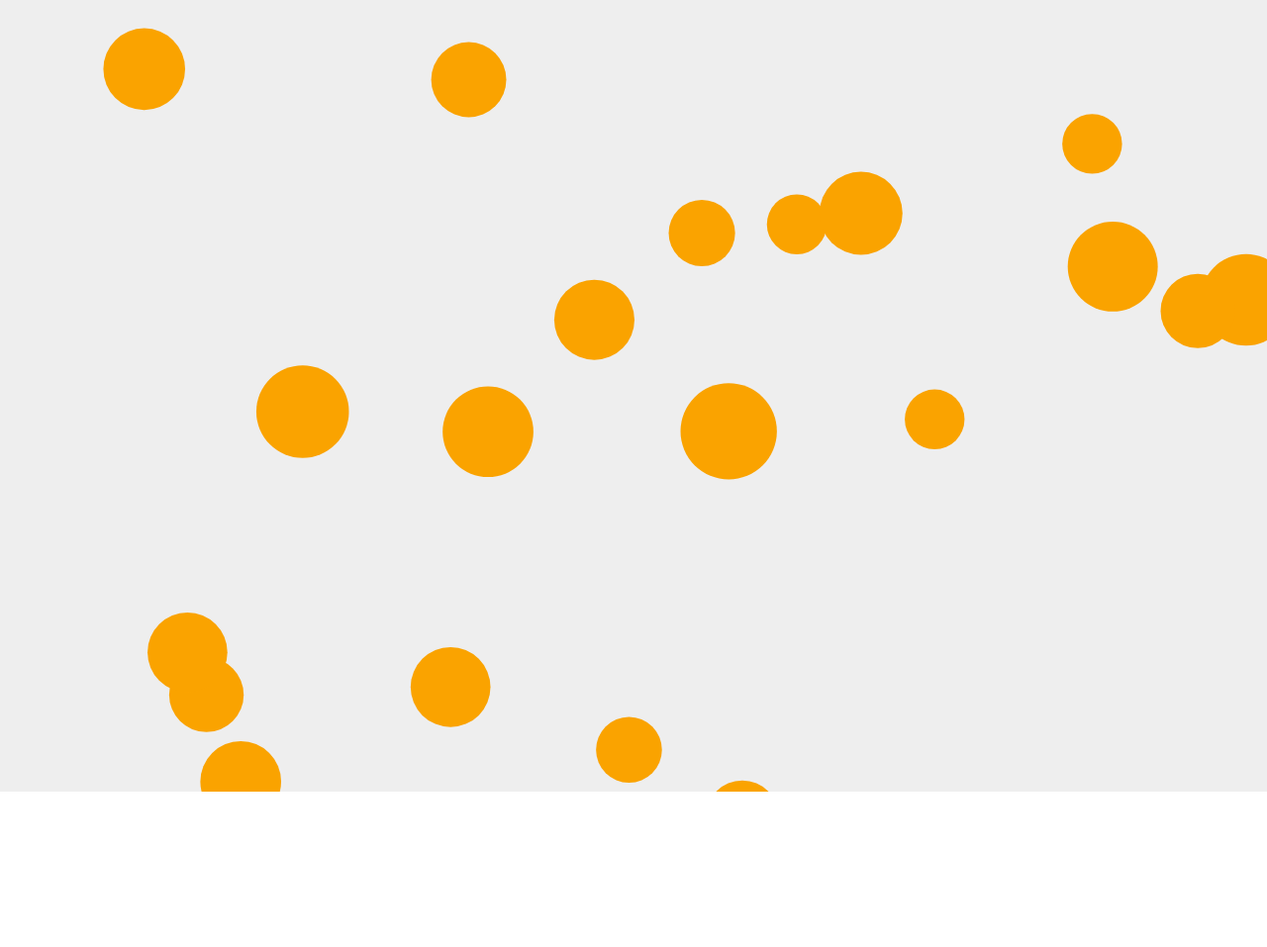
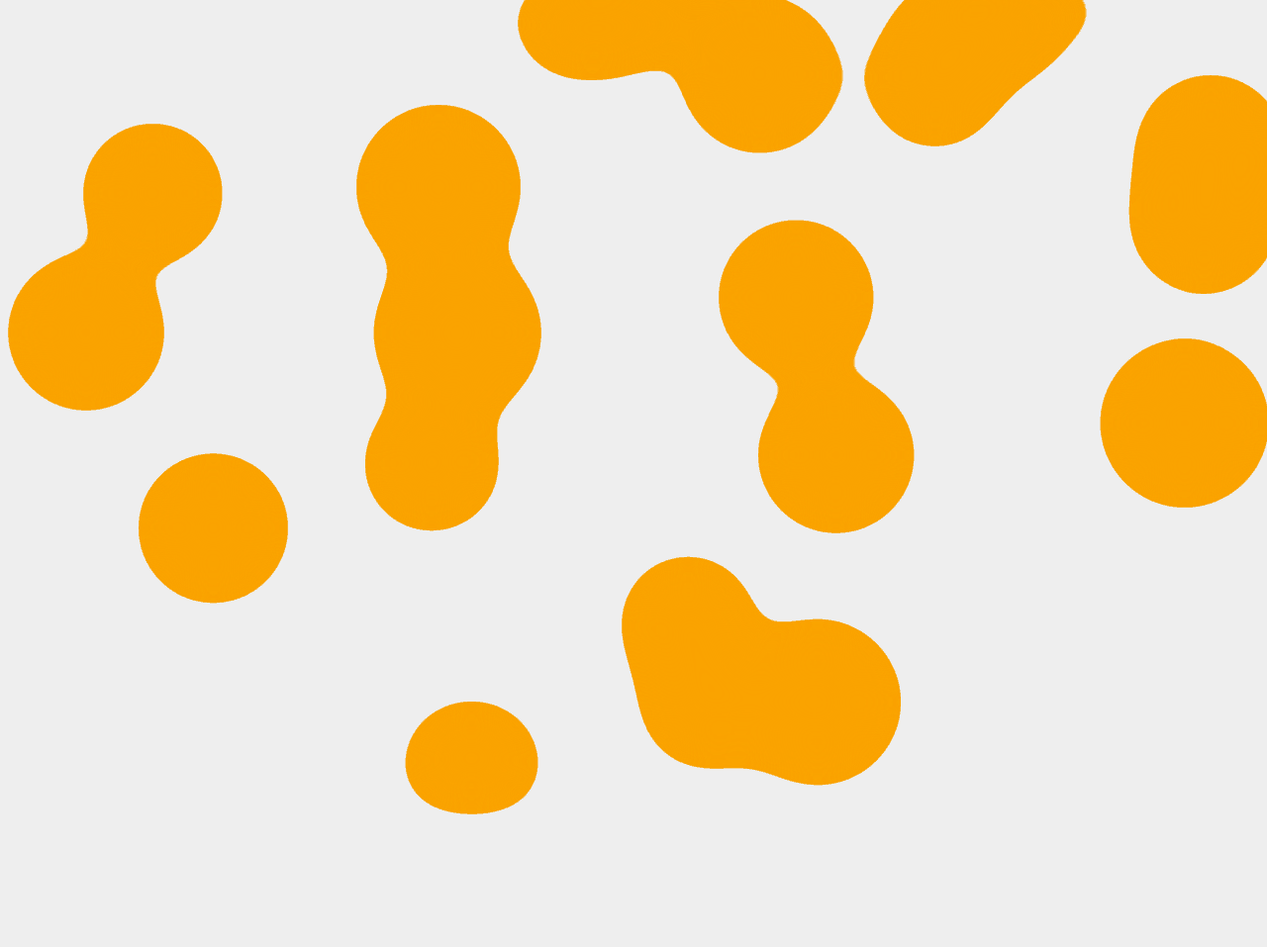
Before and after one commit to kfbkhw/canvas, a website built with Vite: page particles/index.html in a window 1280 px wide. Shown: the whole page at 99% size. Before the commit the page ends 804 px from the top, so only its background shows below. Built offline with nearby package versions, Linux system fonts and the light colour scheme.

Commit message:
finish particle project

```diff
--- a/particles/index.html
+++ b/particles/index.html
@@ -7,6 +7,22 @@
     </head>
     <body>
         <canvas id="canvas"></canvas>
+        <svg>
+            <defs>
+                <filter id="filter">
+                    <feGaussianBlur
+                        in="SourceGraphic"
+                        stdDeviation="30"
+                        result="blur"
+                    />
+                    <feColorMatrix
+                        in="blur"
+                        mode="matrix"
+                        values="1 0 0 0 0  0 1 0 0 0  0 0 1 0 0  0 0 0 100 -20"
+                    />
+                </filter>
+            </defs>
+        </svg>
         <script type="module" src="./src/app.ts"></script>
     </body>
 </html>
--- a/particles/src/animate.ts
+++ /dev/null
@@ -1,17 +0,0 @@
-import { Particle } from './particle';
-
-export default function animate(particles: Particle[], w: number, h: number) {
-    setTimeout(() => {
-        window.requestAnimationFrame(() => animate(particles, w, h));
-    }, 1000 / 60);
-
-    particles[0].ctx.clearRect(0, 0, w, h);
-
-    particles.forEach((particle) => {
-        particle.draw();
-        particle.update();
-        if (particle.y - particle.r > h) {
-            particle.reset(w);
-        }
-    });
-}
--- a/particles/src/app.ts
+++ b/particles/src/app.ts
@@ -1,28 +1,80 @@
-import init from './init';
-import { createParticles } from './particle';
-import animate from './animate';
+import { getRandomNumber } from './util';
+import { Particle } from './particle';
 
-const WIDTH = innerWidth;
-const HEIGHT = innerHeight;
 const BACKGROUND_COLOR = '#EEEEEE';
 const COLOR = '#FAA300';
-const TOTAL = 20;
-const MIN_SIZE = 30;
-const MAX_SIZE = 50;
-const MIN_SPEED = 5;
-const MAX_SPEED = 10;
+
+const MIN_SIZE = 50;
+const MAX_SIZE = 70;
+const MIN_SPEED = 1;
+const MAX_SPEED = 5;
+const ACCELERATION = 1.02;
+
+let WIDTH = innerWidth;
+let HEIGHT = innerHeight;
+let TOTAL = WIDTH / 50;
+
+const $body = document.querySelector('body') as HTMLBodyElement;
+const $canvas = document.getElementById('canvas') as HTMLCanvasElement;
+const ctx = $canvas.getContext('2d') as CanvasRenderingContext2D;
+const scale = window.devicePixelRatio;
+
+$body.style.overflow = 'hidden';
+$body.style.margin = '0';
+$body.style.backgroundColor = BACKGROUND_COLOR;
+
+const init = () => {
+    WIDTH = innerWidth;
+    HEIGHT = innerHeight;
+    TOTAL = WIDTH / 50;
+
+    $canvas.style.width = `${WIDTH}px`;
+    $canvas.style.height = `${HEIGHT}px`;
+    $canvas.style.filter = 'url(#filter)';
+
+    $canvas.width = Math.floor(WIDTH * scale);
+    $canvas.height = Math.floor(HEIGHT * scale);
+    ctx.scale(scale, scale);
+
+    return createParticles();
+};
+
+const createParticles = () => {
+    const particles = [];
+
+    for (let i = 0; i < TOTAL; i++) {
+        const x = getRandomNumber(WIDTH);
+        const y = getRandomNumber(HEIGHT);
+        const r = getRandomNumber(MAX_SIZE, MIN_SIZE);
+        const s = getRandomNumber(MAX_SPEED, MIN_SPEED);
+
+        const particle = new Particle(x, y, r, s, ACCELERATION, COLOR);
+        particles.push(particle);
+    }
+
+    return particles;
+};
+
+const animate = (particles: Particle[]) => {
+    setTimeout(() => {
+        window.requestAnimationFrame(() => animate(particles));
+    }, 1000 / 60);
+
+    ctx.clearRect(0, 0, WIDTH, HEIGHT);
+
+    particles.forEach((particle) => {
+        particle.draw();
+        particle.update();
+        if (particle.y - particle.radius > HEIGHT) {
+            particle.reset(WIDTH);
+        }
+    });
+};
 
 const app = () => {
-    init(WIDTH, HEIGHT, BACKGROUND_COLOR);
-    const particles = createParticles(
-        TOTAL,
-        WIDTH,
-        HEIGHT,
-        [MIN_SIZE, MAX_SIZE],
-        [MIN_SPEED, MAX_SPEED],
-        COLOR
-    );
-    animate(particles, WIDTH, HEIGHT);
+    const particles = init();
+    animate(particles);
 };
 
 window.addEventListener('load', app);
+window.addEventListener('resize', init);
--- a/particles/src/init.ts
+++ /dev/null
@@ -1,17 +0,0 @@
-export default function init(w: number, h: number, bgcolor: string) {
-    const body = document.querySelector('body') as HTMLBodyElement;
-    body.style.overflow = 'hidden';
-    body.style.margin = '0';
-
-    const canvas = document.getElementById('canvas') as HTMLCanvasElement;
-    canvas.style.width = `${w}px`;
-    canvas.style.height = `${h}px`;
-    canvas.style.backgroundColor = bgcolor;
-
-    const scale = window.devicePixelRatio;
-    canvas.width = Math.floor(w * scale);
-    canvas.height = Math.floor(h * scale);
-
-    const ctx = canvas.getContext('2d') as CanvasRenderingContext2D;
-    ctx.scale(scale, scale);
-}
--- a/particles/src/particle.ts
+++ b/particles/src/particle.ts
@@ -1,69 +1,51 @@
 import { getRandomNumber } from './util';
-
-interface IParticle {
-    x: number;
-    y: number;
-    r: number;
-    s: number;
-    color: string;
-}
 
 export class Particle {
     canvas: HTMLCanvasElement;
     ctx: CanvasRenderingContext2D;
     x: number;
     y: number;
-    r: number;
+    radius: number;
+    originalSpeed: number;
     speed: number;
+    acc: number;
     color: string;
 
-    constructor({ x, y, r, s, color }: IParticle) {
+    constructor(
+        x: number,
+        y: number,
+        radius: number,
+        speed: number,
+        acceleration: number,
+        color: string
+    ) {
         this.canvas = document.getElementById('canvas') as HTMLCanvasElement;
         this.ctx = this.canvas.getContext('2d') as CanvasRenderingContext2D;
         this.x = x;
         this.y = y;
-        this.r = r;
-        this.speed = s;
+        this.radius = radius;
+        this.originalSpeed = speed;
+        this.speed = speed;
+        this.acc = acceleration;
         this.color = color;
     }
 
     draw() {
         this.ctx.beginPath();
-        this.ctx.arc(this.x, this.y, this.r, 0, Math.PI * 2);
+        this.ctx.arc(this.x, this.y, this.radius, 0, Math.PI * 2);
         this.ctx.fillStyle = this.color;
         this.ctx.fill();
         this.ctx.closePath();
     }
 
     update() {
+        this.speed *= this.acc;
         this.y += this.speed;
     }
 
     reset(width: number) {
-        this.x = getRandomNumber(0, width);
-        this.y = 0 - this.r;
+        this.x = getRandomNumber(width);
+        this.y = 0 - this.radius;
+        this.speed = this.originalSpeed;
     }
 }
-
-export const createParticles = (
-    count: number,
-    width: number,
-    height: number,
-    size: [number, number],
-    speed: [number, number],
-    color: string
-) => {
-    const particles = [];
-
-    for (let i = 0; i < count; i++) {
-        const x = getRandomNumber(0, width);
-        const y = getRandomNumber(0, height);
-        const r = getRandomNumber(size[0], size[1]);
-        const s = getRandomNumber(speed[0], speed[1]);
-
-        const particle = new Particle({ x, y, r, s, color });
-        particles.push(particle);
-    }
-
-    return particles;
-};
--- a/particles/src/util.ts
+++ b/particles/src/util.ts
@@ -1,3 +1,3 @@
-export const getRandomNumber = (min: number = 0, max: number) => {
+export const getRandomNumber = (max: number, min: number = 0) => {
     return Math.random() * (max - min + 1) + min;
 };
```
